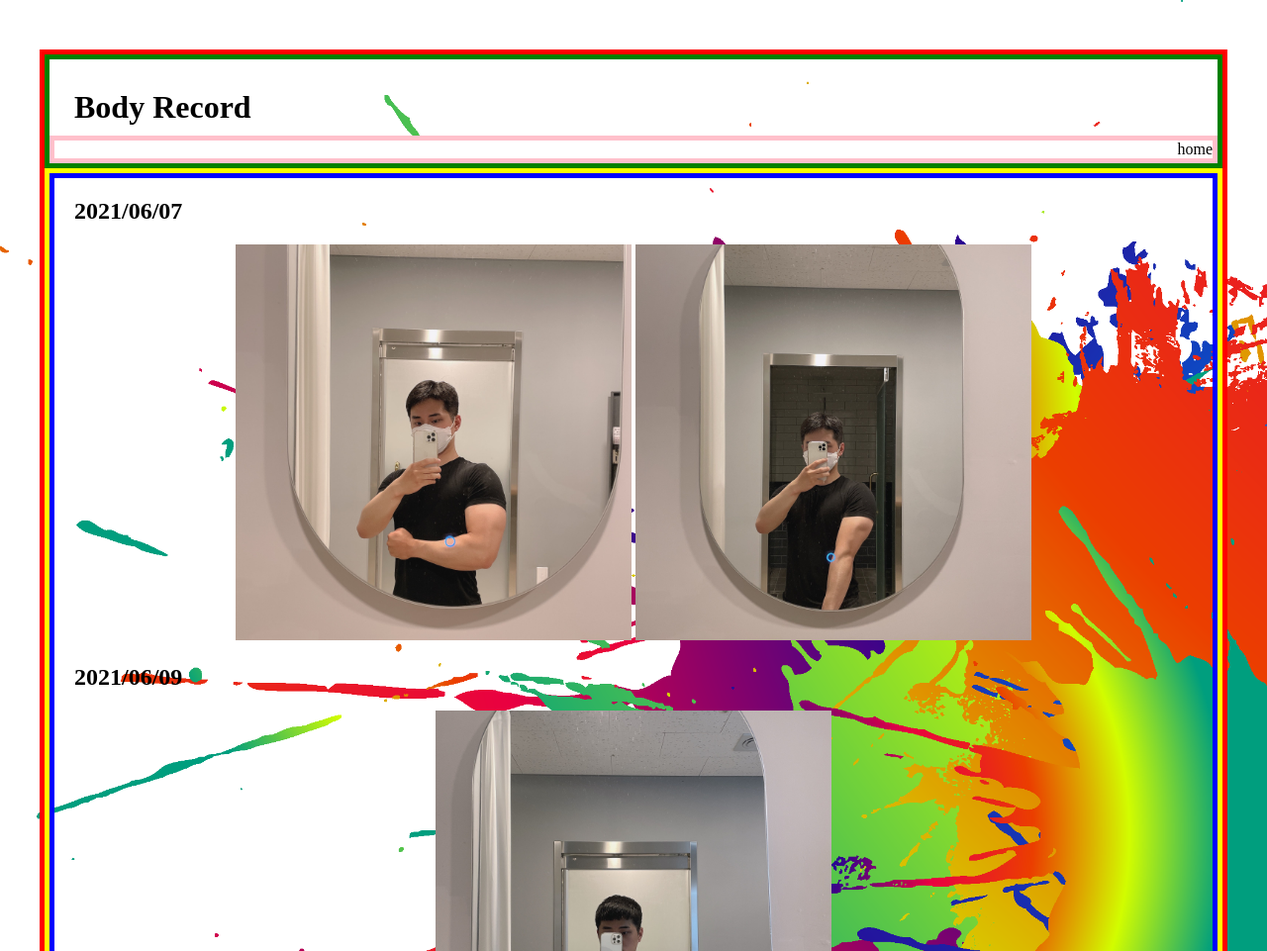
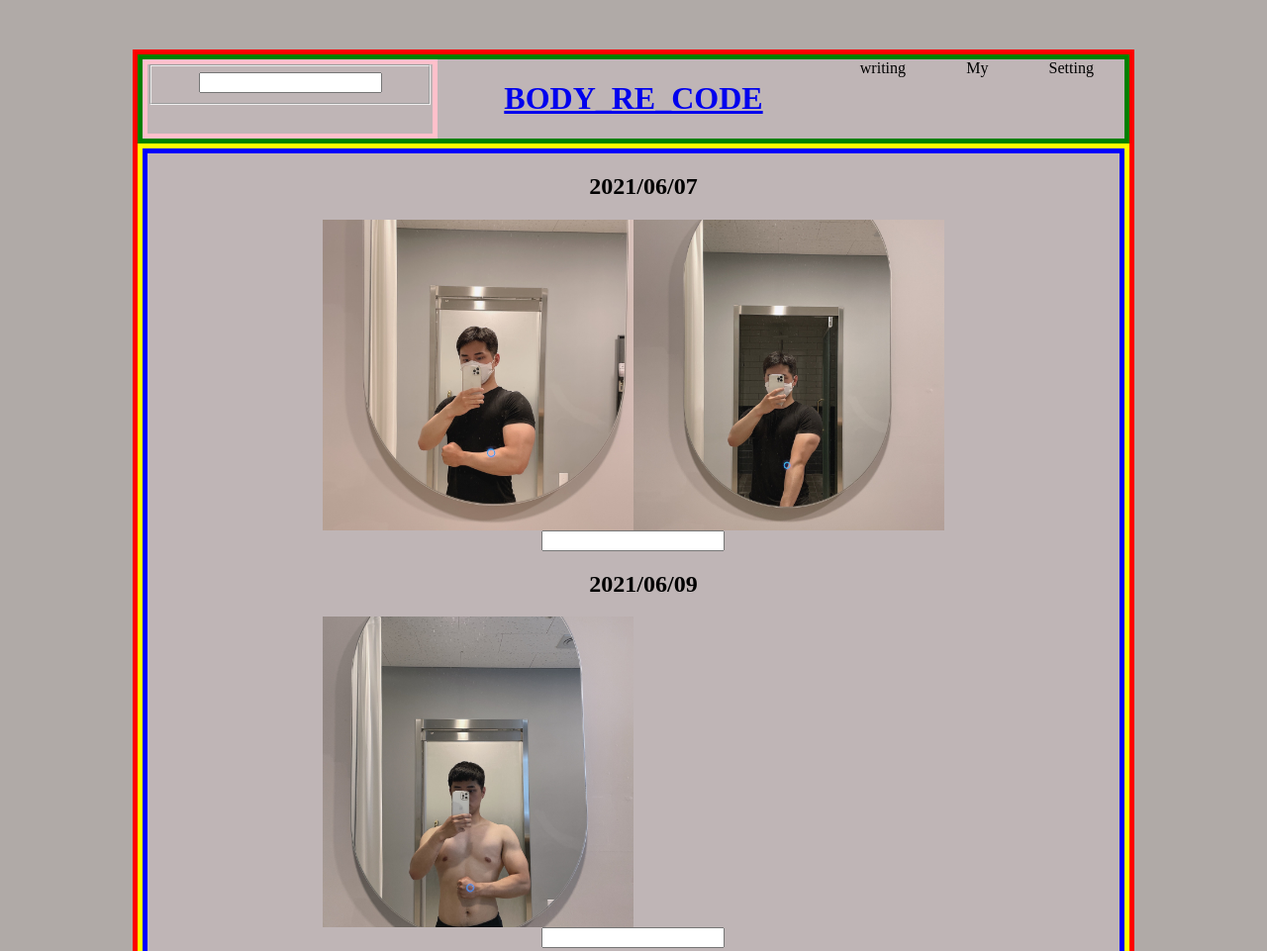
Before and after one commit to yih5025/bodyrecording, a plain HTML site: page index.html in a window 1280 px wide. Shown: the top 961 px of the page at 99% size. Drawn offline with Linux system fonts and the light colour scheme.

Commit message:
FirstCommit

```diff
--- a/BodyRecord.css
+++ b/BodyRecord.css
@@ -2,24 +2,34 @@
     box-sizing: border-box;
 }
 body{
-    background-image: url("background/background2.png");
-    background-size: contain;
+   background-color: #b0aaa7;
 }
 #wrapper{
-    width: 1200px;
+    width: 80%;
     border: solid 5px red;
     margin-left: auto;
     margin-right: auto;
     margin-top: 50px;
+    background-color: #bfb5b6;
 }
 
 #header{
     border: solid 5px green;
+    display: flex;
+    flex-direction: row;
+    text-align: center;
 }
-#nav{
+#leftNav{
     border: solid 5px pink;
+    width: 30%;
+}
+#title{
+    width: 40%;
+}
+#rightNav{
+    width: 30%;
     display: flex;
-    flex-direction: row-reverse;
+    justify-content: space-around;
 }
 #content{
     border: solid 5px yellow;
@@ -34,18 +44,34 @@ body{
     border: solid 5px brown;
 }
 .day{
+    width: 80%;
+    height: 40%;
+    margin-left: 10%;
+    margin-right: 10%;
+    text-align: center;
 }
 .day > h2{
     margin-left: 20px;
 }
 .gallery{
     text-align: center;
+    width: 80%;
+    height: 70%;
+    margin-left: 10%;
+    margin-right: 10%;
+    display: flex;
 }
 .gallery > img{
-    width: 50vh;
+    width: 50%;
 }
 .gallery > video{
-    width: 25vh;
+    width: 100%;
+}
+.day> .writing{
+    width: 80%;
+    height: 30%;
+    margin-left: 10%;
+    margin-right: 10%;
 }
 #header > h1{
     margin-left: 25px;
--- a/index.html.html
+++ b/index.html
@@ -9,9 +9,18 @@
 <body>
     <div id="wrapper">
         <header id="header">
-            <h1>Body Record</h1>
-            <nav id="nav">
-                home
+            <nav id="leftNav">
+                <form action="">
+                    <fieldset>
+                        <input type="text">
+                    </fieldset>
+                </form>
+            </nav>
+            <div id="title"> <a href="index.html"><h1>BODY_RE_CODE</h1></a></div>
+            <nav id="rightNav">
+                <div id="writing">writing</div>
+                <div id="my">My</div>
+                <div id="setting">Setting</div>
             </nav>
         </header>
         <section id="content">
@@ -22,17 +31,27 @@
                         <img src="body_pic/20210607_armcheck.JPG" alt="">
                         <img src="body_pic/20210607_armcheck2.JPG" alt="">
                     </div>
+                    <div class="writing">
+                        <form action="">
+                            <input type="text">
+                        </form>
+                    </div>
                 </div>
                 <div class="day">
                     <h2>2021/06/09</h2>
                     <div class="gallery">
                         <img src="body_pic/20210609_bodycheck.JPG" alt="">
                     </div>
+                    <div class="writing">
+                        <form action="">
+                            <input type="text">
+                        </form>
+                    </div>
                 </div>
                 <div class="day">
                     <h2>2021/06/10</h2>
                     <div class="gallery">
-                        <img src="body_pic/20210610_backcheck.JPG" alt="">
+                        <img src="body_pic/20210610_bodycheck.JPG" alt="">
                         <img src="body_pic/20210610_backcheck.jpeg" alt="">
                     </div>
                     <div class="day">
@@ -51,7 +70,6 @@
                     <div class="day">
                         <h2>2021/06/17</h2>
                         <div class="gallery">
-                            <video src="body_vid/20210617_rumaniandeadlift.mp4" autoplay loop></video>
                             <img src="body_pic/20210616_bellycheck.JPG" alt="">
                         </div>
                     </div>
@@ -60,8 +78,6 @@
                         <div class="gallery">
                             <img src="body_pic/20210621_bodycheck.JPG" alt="">
                             <img src="body_pic/20210621_bodycheck2.JPG" alt="">
-                            <video src="body_vid/20210621_squatvideo.MOV" autoplay loop></video>
-                            <video src="body_vid/20210621_deadlift.MOV" autoplay loop></video>
                         </div>
                     </div>
                     <div class="day">
```
